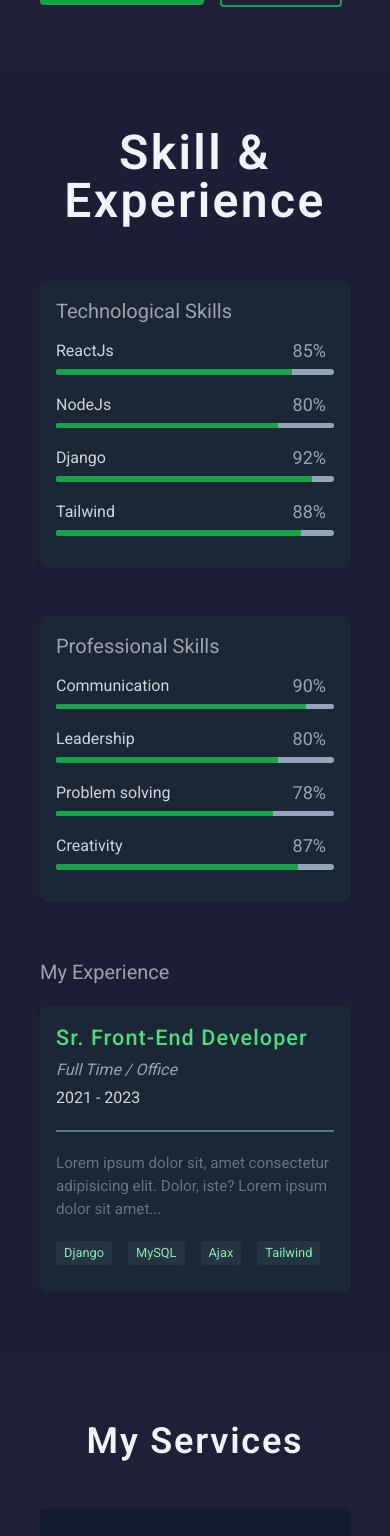
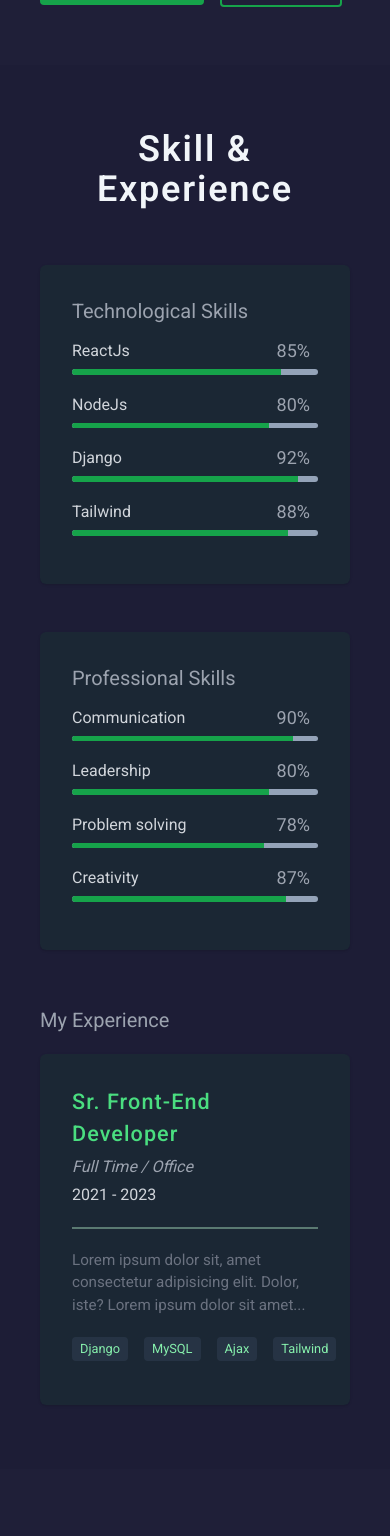
Before and after one commit to gokarna123-goku/m_portfolio, a React (Vite) app: page / in a window 390 px wide. Shown: the part 1758-3294 px from the top of the page. Built offline with nearby package versions, Linux system fonts and the light colour scheme.

Commit message:
modified the section

```diff
--- a/src/components/Skill_Experience/Experience/Experience.jsx
+++ b/src/components/Skill_Experience/Experience/Experience.jsx
@@ -4,7 +4,7 @@ const Experience = () => {
   return (
     <div className="experience-box lg:w-[35%] md:w-full sm:w-full w-full h-auto rounded">
       <h1 className="text-xl font-normal text-gray-400 mb-5">My Experience</h1>
-      <div className="w-full bg-green-900/20 shadow p-4 rounded-md">
+      <div className="w-full bg-green-900/20 shadow lg:p-4 md:p-4 sm:p-8 p-8 rounded-md">
         <h1 className="text-[1.35rem] text-green-400 font-medium tracking-wider mb-1">
           Sr. Front-End Developer
         </h1>
--- a/src/components/Skill_Experience/Skill/Skill.jsx
+++ b/src/components/Skill_Experience/Skill/Skill.jsx
@@ -4,7 +4,7 @@ const Skill = () => {
   return (
     <div className="skill-box lg:w-[65%] md:w-full sm:w-full w-full  h-auto py-2">
       <div className="flex items-start gap-12 flex-wrap">
-        <div className="lg:w-1/2 md:w-1/2 sm:w-full w-full bg-green-900/20 shadow p-4 rounded-md">
+        <div className="lg:w-1/2 md:w-1/2 sm:w-full w-full bg-green-900/20 shadow lg:p-4 md:p-4 sm:p-8 p-8 rounded-md">
           <h1 className="text-xl font-normal text-gray-400 mb-3">
             Technological Skills
           </h1>
@@ -45,7 +45,7 @@ const Skill = () => {
             </div>
           </div>
         </div>
-        <div className="lg:w-1/2 md:w-1/2 sm:w-full w-full bg-green-900/20 shadow p-4 rounded-md">
+        <div className="lg:w-1/2 md:w-1/2 sm:w-full w-full bg-green-900/20 shadow lg:p-4 md:p-4 sm:p-8 p-8 rounded-md">
           <h1 className="text-xl font-normal text-gray-400 mb-3">
             Professional Skills
           </h1>
--- a/src/components/Skill_Experience/SkillExperience.jsx
+++ b/src/components/Skill_Experience/SkillExperience.jsx
@@ -7,7 +7,7 @@ const SkillExperience = () => {
     <>
       <div className="lg:px-32 md:px-16 sm:px-10 px-10 py-16 bg-slate-950/5">
         <div className="w-full h-auto">
-          <h1 className="text-slate-100 text-center text-5xl font-extrabold tracking-wider mb-12">
+          <h1 className="text-slate-100 text-center  lg:text-5xl md:text-5xl sm:text-4xl text-4xl font-extrabold tracking-wider mb-12">
             Skill & Experience
           </h1>
           <div className="flex items-start gap-12 flex-wrap">
```
